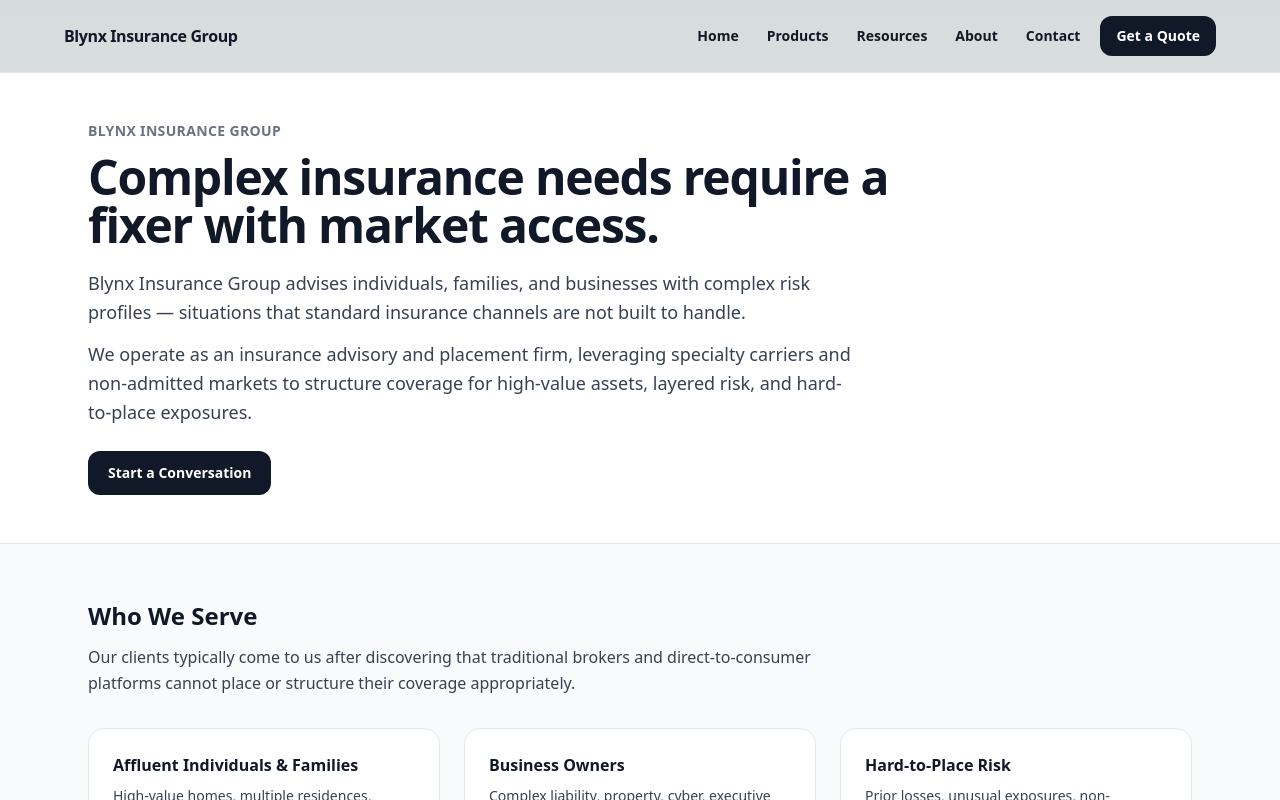
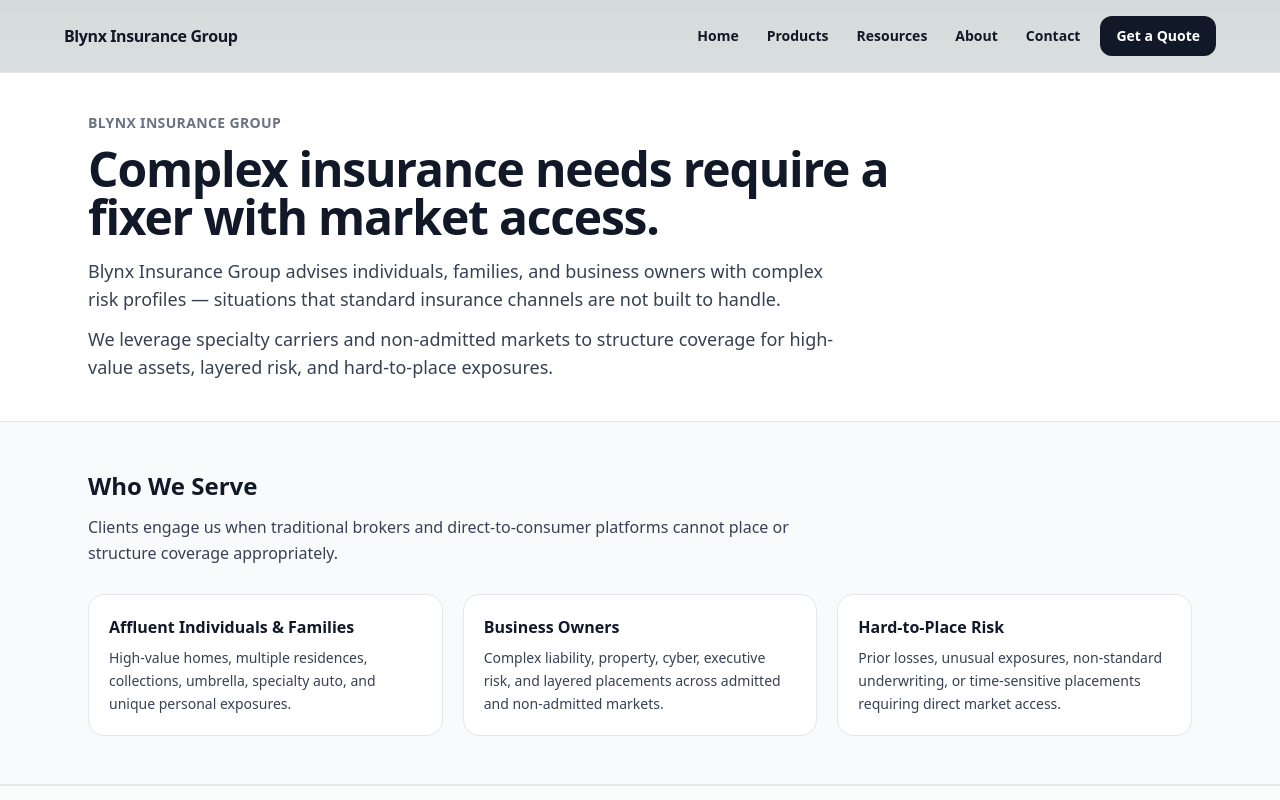
Before and after one commit to Thoxie/Blynx-Insurance-Group, a Next.js app: page / in a window 1280 px wide. Shown: the top 800 px of the page. Built offline with nearby package versions, Linux system fonts and the light colour scheme.

Commit message:
Update page.tsx

```diff
--- a/app/page.tsx
+++ b/app/page.tsx
@@ -6,67 +6,56 @@
  * File: app/page.tsx
  */
 
-import Link from "next/link";
-
 export default function HomePage() {
   return (
     <main className="flex flex-col">
       {/* HERO */}
       <section className="border-b border-gray-200 bg-white">
-        {/* Tightened spacing vs prior (reduced vertical padding) */}
-        <div className="mx-auto max-w-6xl px-6 pt-12 pb-12">
+        {/* Tightened vertical spacing */}
+        <div className="mx-auto max-w-6xl px-6 pt-10 pb-10">
           <p className="text-sm font-semibold uppercase tracking-wide text-gray-500">
             Blynx Insurance Group
           </p>
 
-          {/* KEEP this tagline in the homepage content (per instruction) */}
+          {/* KEEP tagline in homepage body */}
           <h1 className="mt-3 max-w-4xl text-4xl md:text-5xl font-semibold tracking-tight text-gray-900">
             Complex insurance needs require a fixer with market access.
           </h1>
 
-          {/* Tightened copy spacing */}
-          <p className="mt-5 max-w-3xl text-lg text-gray-700 leading-relaxed">
-            Blynx Insurance Group advises individuals, families, and businesses
-            with complex risk profiles — situations that standard insurance
-            channels are not built to handle.
+          {/* Tightened copy: fewer lines, less spacing */}
+          <p className="mt-4 max-w-3xl text-base md:text-lg text-gray-700 leading-relaxed">
+            Blynx Insurance Group advises individuals, families, and business
+            owners with complex risk profiles — situations that standard
+            insurance channels are not built to handle.
           </p>
 
-          <p className="mt-3 max-w-3xl text-lg text-gray-700 leading-relaxed">
-            We operate as an insurance advisory and placement firm, leveraging
-            specialty carriers and non-admitted markets to structure coverage
-            for high-value assets, layered risk, and hard-to-place exposures.
+          <p className="mt-3 max-w-3xl text-base md:text-lg text-gray-700 leading-relaxed">
+            We leverage specialty carriers and non-admitted markets to structure
+            coverage for high-value assets, layered risk, and hard-to-place
+            exposures.
           </p>
 
-          {/* REMOVED per instruction:
-              - Request a Quote box/CTA (you already have Get a Quote in the top nav)
-              - Our Approach box/CTA (doesn't belong as a homepage scroll button)
+          {/* Removed per instruction:
+              - Request a Quote box/section (duplicate)
+              - Our Approach box/button (not needed on homepage)
+              - Start a Conversation CTA (not needed)
           */}
-
-          {/* Keep a single, clean primary CTA that does not duplicate “Get a Quote” */}
-          <div className="mt-6">
-            <Link
-              href="/contact"
-              className="inline-block rounded-xl bg-gray-900 px-5 py-3 text-sm font-semibold text-white hover:bg-gray-800 transition"
-            >
-              Start a Conversation
-            </Link>
-          </div>
         </div>
       </section>
 
       {/* WHO WE SERVE */}
       <section className="border-b border-gray-200 bg-gray-50">
-        <div className="mx-auto max-w-6xl px-6 py-14">
+        {/* Tightened spacing */}
+        <div className="mx-auto max-w-6xl px-6 py-12">
           <h2 className="text-2xl font-semibold text-gray-900">Who We Serve</h2>
 
           <p className="mt-3 max-w-3xl text-gray-700 leading-relaxed">
-            Our clients typically come to us after discovering that traditional
-            brokers and direct-to-consumer platforms cannot place or structure
-            their coverage appropriately.
+            Clients engage us when traditional brokers and direct-to-consumer
+            platforms cannot place or structure coverage appropriately.
           </p>
 
-          <div className="mt-8 grid gap-6 md:grid-cols-3">
-            <div className="rounded-2xl border border-gray-200 bg-white p-6">
+          <div className="mt-7 grid gap-5 md:grid-cols-3">
+            <div className="rounded-2xl border border-gray-200 bg-white p-5">
               <h3 className="text-base font-semibold text-gray-900">
                 Affluent Individuals & Families
               </h3>
@@ -76,7 +65,7 @@
               </p>
             </div>
 
-            <div className="rounded-2xl border border-gray-200 bg-white p-6">
+            <div className="rounded-2xl border border-gray-200 bg-white p-5">
               <h3 className="text-base font-semibold text-gray-900">
                 Business Owners
               </h3>
@@ -86,7 +75,7 @@
               </p>
             </div>
 
-            <div className="rounded-2xl border border-gray-200 bg-white p-6">
+            <div className="rounded-2xl border border-gray-200 bg-white p-5">
               <h3 className="text-base font-semibold text-gray-900">
                 Hard-to-Place Risk
               </h3>
```
